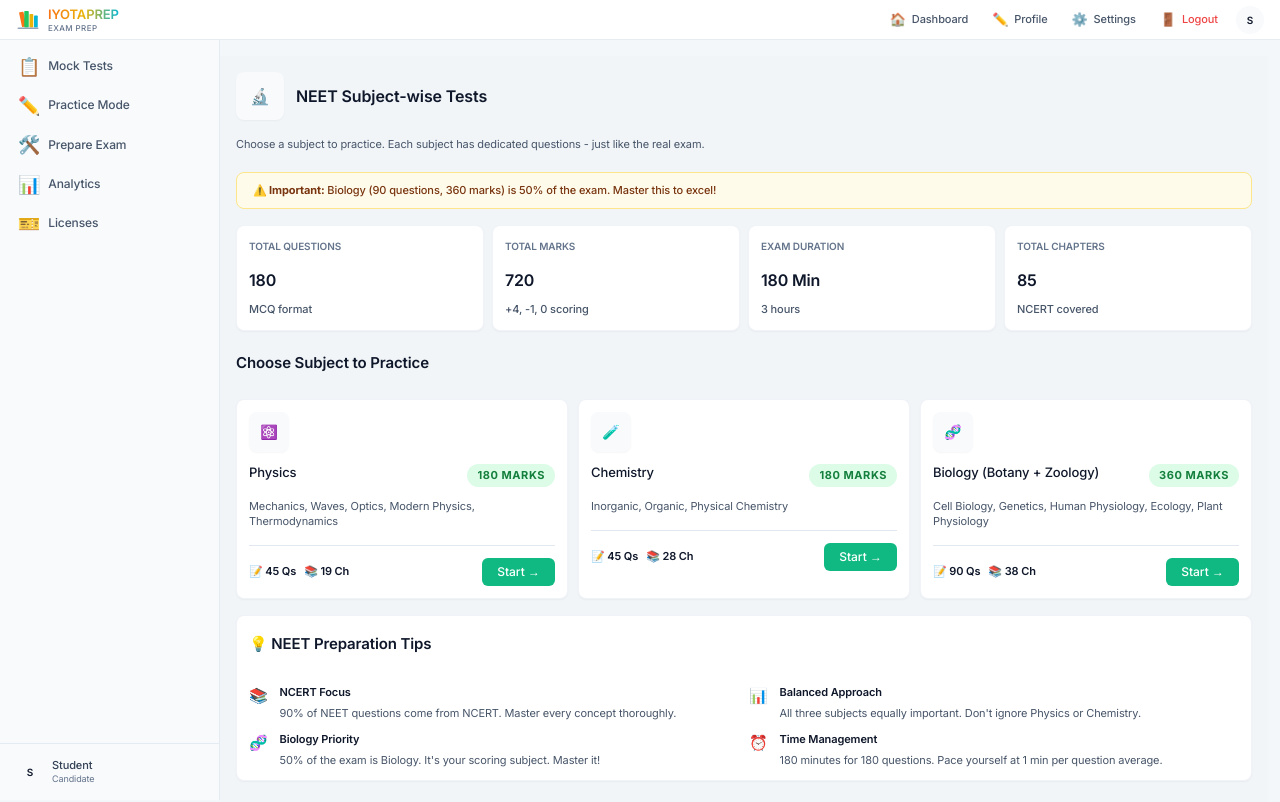
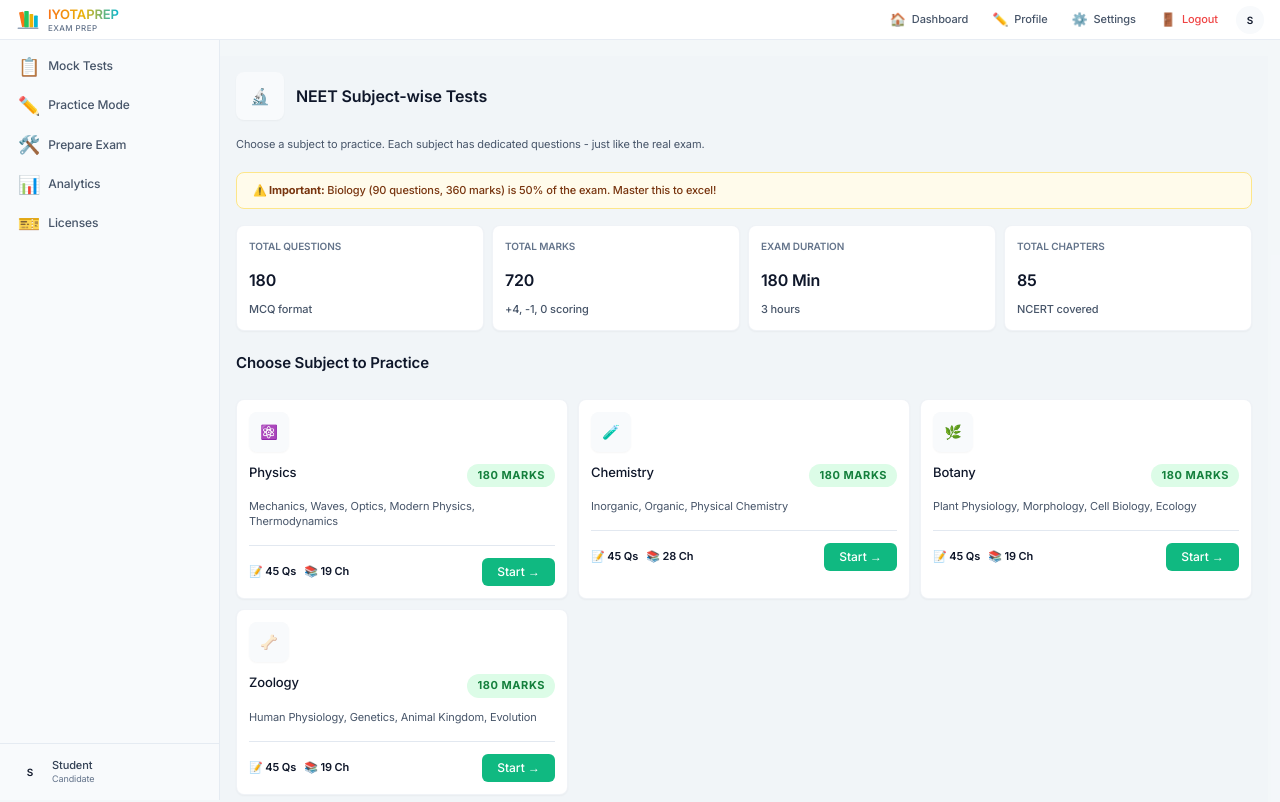
Before and after one commit to CoDInG-brO/pariksha, a Next.js app: page /neet in a window 1280 px wide. Shown: the top 802 px of the page. Built offline with nearby package versions, Linux system fonts and the light colour scheme.

Commit message:
modified practice

```diff
--- a/app/jee/page.tsx
+++ b/app/jee/page.tsx
@@ -8,7 +8,8 @@ import { jeeQuestionBank, type JEESubject } from '@/lib/jeeQuestionBank';
 
 export default function JEEDashboard() {
   // Per-subject metadata wired to the real question bank counts
-  const subjectConfig: Record<JEESubject, {
+  type JEESection = Exclude<JEESubject, "biology">;
+  const subjectConfig: Record<JEESection, {
     name: string;
     description: string;
     topics: string[];
@@ -47,16 +48,6 @@ export default function JEEDashboard() {
       accentFrom: "#8B5CF6",
       accentTo: "#4C1D95",
       accentHex: "#7C3AED"
-    },
-    biology: {
-      name: "Biology",
-      description: "Cell biology, genetics and human physiology essentials",
-      topics: ["Cell Biology", "Genetics", "Physiology"],
-      icon: "🧬",
-      color: "from-emerald-500 to-teal-600",
-      accentFrom: "#10B981",
-      accentTo: "#0F766E",
-      accentHex: "#10B981"
     }
   };
 
@@ -72,7 +63,7 @@ export default function JEEDashboard() {
     return acc;
   }, baseCounts);
 
-  const sections = (Object.keys(subjectConfig) as JEESubject[]).map((subject) => ({
+  const sections = (Object.keys(subjectConfig) as JEESection[]).map((subject) => ({
     id: subject,
     timeLimit: 60,
     totalQuestions: questionCounts[subject],
--- a/app/neet/[subject]/page.tsx
+++ b/app/neet/[subject]/page.tsx
@@ -148,13 +148,68 @@ export default function NEETSubjectTest() {
         }
       ]
     },
-    biology: {
-      id: "biology",
-      name: "Biology",
-      icon: "🧬",
-      color: "from-orange-500 to-red-600",
-      totalQuestions: 90,
-      totalMarks: 360,
+    botany: {
+      id: "botany",
+      name: "Botany",
+      icon: "🌿",
+      color: "from-emerald-500 to-teal-600",
+      totalQuestions: 45,
+      totalMarks: 180,
+      questions: [
+        {
+          id: 1,
+          question: "In photosynthesis, which pigment is primarily responsible for absorbing light?",
+          options: ["Xanthophyll", "Chlorophyll", "Carotenoid", "Anthocyanin"],
+          correctAnswer: 1,
+          explanation: "Chlorophyll is the primary pigment that absorbs light energy, mainly in the blue and red wavelengths.",
+          subject: "botany",
+          difficulty: "Medium"
+        },
+        {
+          id: 2,
+          question: "The site of photosynthesis in plant cells is:",
+          options: ["Mitochondria", "Chloroplast", "Nucleus", "Vacuole"],
+          correctAnswer: 1,
+          explanation: "Chloroplasts contain chlorophyll and are the site of photosynthesis.",
+          subject: "botany",
+          difficulty: "Easy"
+        },
+        {
+          id: 3,
+          question: "Which tissue is responsible for transport of water in plants?",
+          options: ["Phloem", "Xylem", "Epidermis", "Cambium"],
+          correctAnswer: 1,
+          explanation: "Xylem transports water and minerals from roots to leaves.",
+          subject: "botany",
+          difficulty: "Easy"
+        },
+        {
+          id: 4,
+          question: "Stomata are primarily responsible for:",
+          options: ["Photosynthesis", "Transpiration and gas exchange", "Support", "Storage"],
+          correctAnswer: 1,
+          explanation: "Stomata regulate transpiration and gas exchange.",
+          subject: "botany",
+          difficulty: "Medium"
+        },
+        {
+          id: 5,
+          question: "Which hormone promotes cell elongation in plants?",
+          options: ["Auxin", "Gibberellin", "Cytokinin", "Abscisic acid"],
+          correctAnswer: 0,
+          explanation: "Auxin promotes cell elongation and growth.",
+          subject: "botany",
+          difficulty: "Medium"
+        }
+      ]
+    },
+    zoology: {
+      id: "zoology",
+      name: "Zoology",
+      icon: "🦴",
+      color: "from-amber-500 to-orange-600",
+      totalQuestions: 45,
+      totalMarks: 180,
       questions: [
         {
           id: 1,
@@ -162,7 +217,7 @@ export default function NEETSubjectTest() {
           options: ["Nucleus", "Mitochondria", "Golgi apparatus", "Ribosome"],
           correctAnswer: 1,
           explanation: "Mitochondria is the powerhouse of the cell as it produces ATP through cellular respiration.",
-          subject: "biology",
+          subject: "zoology",
           difficulty: "Easy"
         },
         {
@@ -170,8 +225,8 @@ export default function NEETSubjectTest() {
           question: "How many chromosomes do humans have?",
           options: ["23", "46", "92", "48"],
           correctAnswer: 1,
-          explanation: "Humans have 23 pairs (46 total) of chromosomes - 22 pairs of autosomes and 1 pair of sex chromosomes.",
-          subject: "biology",
+          explanation: "Humans have 23 pairs (46 total) of chromosomes.",
+          subject: "zoology",
           difficulty: "Easy"
         },
         {
@@ -179,17 +234,17 @@ export default function NEETSubjectTest() {
           question: "What is the primary function of the enzyme amylase?",
           options: ["Break down fats", "Break down proteins", "Break down carbohydrates", "Break down nucleic acids"],
           correctAnswer: 2,
-          explanation: "Amylase is an enzyme that breaks down starch and other carbohydrates into glucose.",
-          subject: "biology",
+          explanation: "Amylase breaks down starch and carbohydrates into sugars.",
+          subject: "zoology",
           difficulty: "Easy"
         },
         {
           id: 4,
-          question: "In photosynthesis, which pigment is primarily responsible for absorbing light?",
-          options: ["Xanthophyll", "Chlorophyll", "Carotenoid", "Anthocyanin"],
+          question: "The structural and functional unit of the kidney is:",
+          options: ["Neuron", "Nephron", "Alveolus", "Glomerulus"],
           correctAnswer: 1,
-          explanation: "Chlorophyll is the primary pigment that absorbs light energy, mainly in the blue and red wavelengths.",
-          subject: "biology",
+          explanation: "Nephron is the functional unit of the kidney.",
+          subject: "zoology",
           difficulty: "Medium"
         },
         {
@@ -197,15 +252,15 @@ export default function NEETSubjectTest() {
           question: "The process by which one species evolves into two or more different species is called",
           options: ["Adaptation", "Speciation", "Mutation", "Natural selection"],
           correctAnswer: 1,
-          explanation: "Speciation is the evolutionary process by which new species arise. It can occur through various mechanisms like geographic isolation.",
-          subject: "biology",
+          explanation: "Speciation is the evolutionary process by which new species arise.",
+          subject: "zoology",
           difficulty: "Medium"
         }
       ]
     }
   };
 
-  const subjectData = subjectsData[subjectId] || subjectsData.biology;
+  const subjectData = subjectsData[subjectId] || subjectsData.physics;
   let questions = subjectData.questions;
 
   // Filter questions by difficulty
--- a/app/neet/page.tsx
+++ b/app/neet/page.tsx
@@ -39,22 +39,34 @@ export default function NEETDashboard() {
       color: "from-green-500 to-green-600"
     },
     {
-      id: "biology",
-      name: "Biology (Botany + Zoology)",
-      description: "Cell Biology, Genetics, Human Physiology, Ecology, Plant Physiology",
-      totalQuestions: 90,
-      totalMarks: 360,
-      chapters: 38,
+      id: "botany",
+      name: "Botany",
+      description: "Plant Physiology, Morphology, Cell Biology, Ecology",
+      totalQuestions: 45,
+      totalMarks: 180,
+      chapters: 19,
       averageAccuracy: 82,
-      icon: "🧬",
-      color: "from-orange-500 to-orange-600"
+      icon: "🌿",
+      color: "from-emerald-500 to-teal-600"
+    },
+    {
+      id: "zoology",
+      name: "Zoology",
+      description: "Human Physiology, Genetics, Animal Kingdom, Evolution",
+      totalQuestions: 45,
+      totalMarks: 180,
+      chapters: 19,
+      averageAccuracy: 80,
+      icon: "🦴",
+      color: "from-amber-500 to-orange-600"
     }
   ];
 
   const performanceData = [
     { subject: "Physics", percentage: 68, status: "⚠️ Needs Improvement" },
     { subject: "Chemistry", percentage: 75, status: "✅ Good" },
-    { subject: "Biology", percentage: 82, status: "💪 Excellent" }
+    { subject: "Botany", percentage: 82, status: "💪 Excellent" },
+    { subject: "Zoology", percentage: 80, status: "✅ Good" }
   ];
 
   const containerVariants = {
--- a/app/prepare-own/page.tsx
+++ b/app/prepare-own/page.tsx
@@ -184,6 +184,8 @@ export default function PrepareOwn() {
 
   const availableTopics = selectedSubjects.flatMap((s) => topicBank[s] || []);
   const availableSubtopics = selectedTopics.flatMap((t) => subtopicBank[t] || []);
+  const allTopicsSelected = availableTopics.length > 0 && selectedTopics.length === availableTopics.length;
+  const allSubtopicsSelected = availableSubtopics.length > 0 && selectedSubtopics.length === availableSubtopics.length;
 
   const resolvedFormat = useMemo<"JEE" | "NEET">(() => {
     if (paperFormat !== "auto") return paperFormat;
@@ -300,6 +302,14 @@ export default function PrepareOwn() {
               <div className="grid grid-cols-1 md:grid-cols-2 gap-4">
                 <div>
                   <p className="text-gray-400 text-sm mb-2">Topics</p>
+                  <div className="mb-2 flex gap-2">
+                    <button
+                      onClick={() => setSelectedTopics(allTopicsSelected ? [] : availableTopics)}
+                      className="px-3 py-1 rounded-lg text-xs font-semibold bg-black/30 border border-white/10 text-gray-300 hover:border-white/20"
+                    >
+                      {allTopicsSelected ? "Clear All" : "Select All"}
+                    </button>
+                  </div>
                   <div className="space-y-2 max-h-40 overflow-y-auto">
                     {availableTopics.length === 0 && (
                       <p className="text-gray-500 text-xs">Select subjects first</p>
@@ -329,6 +339,14 @@ export default function PrepareOwn() {
 
                 <div>
                   <p className="text-gray-400 text-sm mb-2">Subtopics</p>
+                  <div className="mb-2 flex gap-2">
+                    <button
+                      onClick={() => setSelectedSubtopics(allSubtopicsSelected ? [] : availableSubtopics)}
+                      className="px-3 py-1 rounded-lg text-xs font-semibold bg-black/30 border border-white/10 text-gray-300 hover:border-white/20"
+                    >
+                      {allSubtopicsSelected ? "Clear All" : "Select All"}
+                    </button>
+                  </div>
                   <div className="space-y-2 max-h-40 overflow-y-auto">
                     {availableSubtopics.length === 0 && (
                       <p className="text-gray-500 text-xs">Select topics first</p>
```
